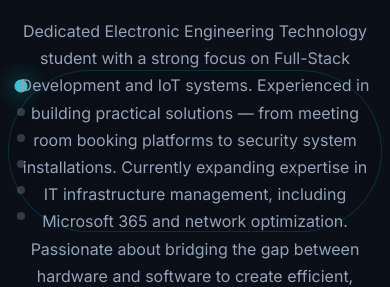
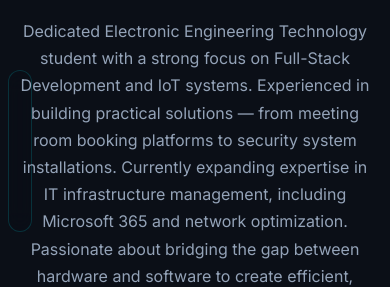
Before and after one commit to tharathip15/portfolio, a React (Vite) app: page / in a window 390 px wide. Shown: the part 271-558 px from the top of the page. Built offline with nearby package versions, Linux system fonts and the light colour scheme.

Commit message:
fix: constrain about mobile progress tabs

```diff
--- a/src/index.css
+++ b/src/index.css
@@ -379,16 +379,19 @@ body {
     overflow-x: hidden !important;
   }
 
-
   #about > div > div > div:nth-child(2) {
     position: fixed !important;
     left: 8px !important;
     right: auto !important;
     top: 50% !important;
+    width: 24px !important;
+    height: auto !important;
+    min-width: 24px !important;
+    max-width: 24px !important;
     transform: translateY(-50%) !important;
+    align-items: center !important;
     gap: 12px !important;
     padding: 8px 5px !important;
-    max-width: calc(100vw - 16px);
     border: 1px solid rgba(0, 240, 255, 0.16);
     border-radius: 999px;
     background: rgba(11, 15, 23, 0.72);
@@ -402,13 +405,13 @@ body {
     justify-content: center;
   }
 
+  #about > div > div > div:nth-child(2) > div > div:first-child {
+    display: none !important;
+  }
+
   #about > div > div > div:nth-child(2) > div > div:last-child {
     width: 8px !important;
     height: 8px !important;
   }
 
-  #about > div > div > div:nth-child(2) > div > div:first-child {
-    right: auto !important;
-    left: 22px !important;
-  }
 }
```
